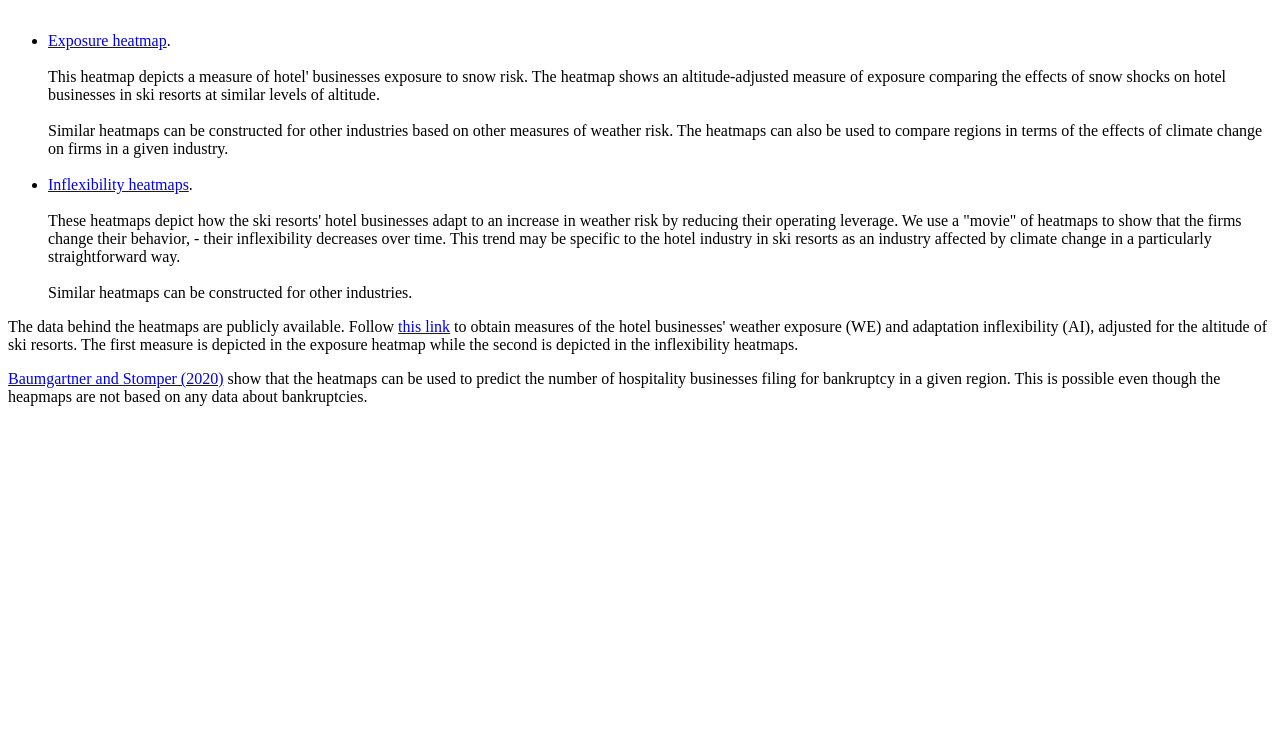
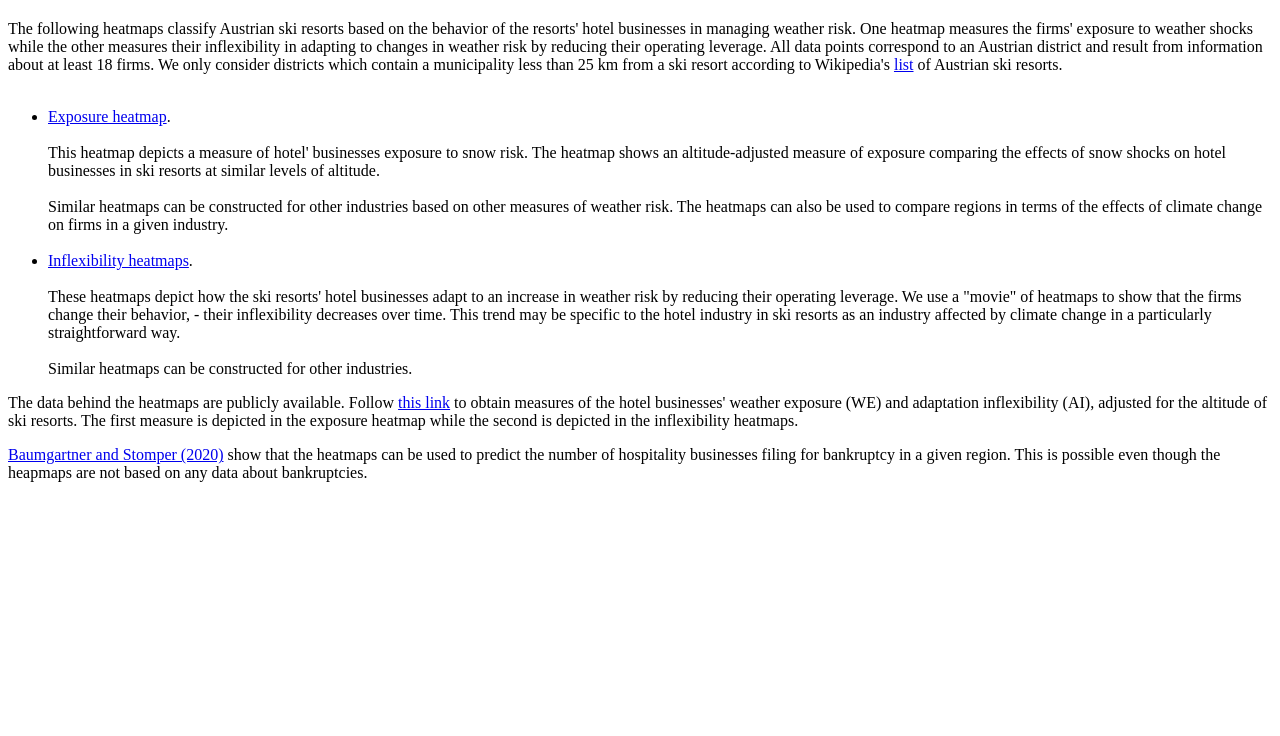
Before and after one commit to alomper/RISKI, a plain HTML site: page index.html in a window 1280 px wide. Shown: the part 64-800 px from the top of the page. Drawn offline with Linux system fonts and the light colour scheme.

Commit message:
Update index.html

```diff
--- a/index.html
+++ b/index.html
@@ -1,26 +1,39 @@
+<!DOCTYPE HTML PUBLIC "-//W3C//DTD HTML 4.01 Transitional//EN">
 <html>
   <head>
+    <!-- Global site tag (gtag.js) - Google Analytics -->
+    <script async="" src="https://www.googletagmanager.com/gtag/js?id=UA-45241088-3"></script>
+    <script>
+  window.dataLayer = window.dataLayer || [];
+  function gtag(){dataLayer.push(arguments);}
+  gtag('js', new Date());
 
-<meta http-equiv="content-type" content="text/html; charset=windows-1252">
+  gtag('config', 'UA-45241088-3');
+</script>
+    <meta http-equiv="content-type" content="text/html;
+      charset=windows-1252">
+    <title></title>
   </head>
   <body>
     <div>
-The following heatmaps classify Austrian ski resorts based on
-the behavior of the resorts' hotel businesses in managing
-weather risk. One heatmap measures the firms' exposure to
-weather shocks while the other measures their inflexibility in
-adapting to changes in weather risk by reducing their operating
-leverage. All data points correspond to an Austrian district and
-result from information about at least 18 firms. We only
-consider districts which contain a municipality less than 25 km
-from a ski resort according to Wikipedia's <a
+      <h1>The RISKI heatmaps and data</h1>
+      <br>
+      The following heatmaps classify Austrian ski resorts based on the
+      behavior of the resorts' hotel businesses in managing weather
+      risk. One heatmap measures the firms' exposure to weather shocks
+      while the other measures their inflexibility in adapting to
+      changes in weather risk by reducing their operating leverage. All
+      data points correspond to an Austrian district and result from
+      information about at least 18 firms. We only consider districts
+      which contain a municipality less than 25 km from a ski resort
+      according to Wikipedia's <a
 href="https://de.wikipedia.org/wiki/Liste_der_Skigebiete_in_%C3%96sterreich">list</a>
       of Austrian ski resorts.<br>
       <br>
-</p>
       <ul>
         <li><a
             href="https://github.com/alomper/RISKI/blob/master/heatmaps/adjWE.png">Exposure
+
             heatmap</a>.<br>
           <br>
           This heatmap depicts a measure of hotel' businesses exposure
@@ -36,6 +49,7 @@ change on firms in a given industry.<br>
         </li>
         <li><a
             href="https://github.com/alomper/RISKI/blob/master/heatmaps/adjAI.gif">Inflexibility
+
             heatmaps</a>.<br>
           <br>
           These heatmaps depict how the ski resorts' hotel businesses
@@ -50,6 +64,7 @@ Similar heatmaps can be constructed for other industries.</li>
       </ul>
       <p>The data behind the heatmaps are publicly available. Follow <a
 href="https://github.com/alomper/RISKI/blob/master/data/district_year_data.csv">this
+
           link</a> to obtain measures of the hotel businesses' weather
         exposure (WE) and adaptation inflexibility (AI), adjusted for
         the altitude of ski resorts. The first measure is depicted in
@@ -57,7 +72,9 @@ the exposure heatmap while the second is depicted in the
         inflexibility heatmaps.</p>
       <p><a
 href="https://github.com/alomper/RISKI/blob/master/papers/klima_insolvenzen_fallstudie.pdf">Baumgartner
-and Stomper (2020)</a> show that the heatmaps can be used to
+and
+
+          Stomper (2020)</a> show that the heatmaps can be used to
         predict the number of hospitality businesses filing for
         bankruptcy in a given region. This is possible even though the
         heapmaps are not based on any data about bankruptcies.</p>
```
Lines whose indentation alone changed are shown as unchanged.
